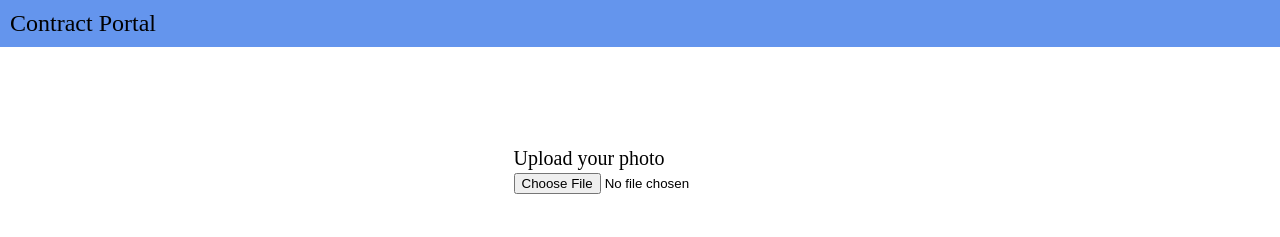
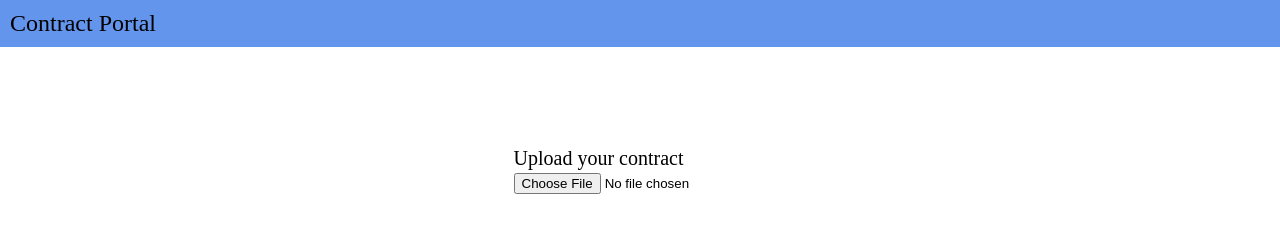
Before and after one commit to barry800414/react-google-oauth-example, a React (Create React App) app in the folder implicit_flow/: page / in a window 1280 px wide. Shown: the top 237 px of the page. Built offline with nearby package versions, Linux system fonts and the light colour scheme; sample sign-in values are in the browser's storage.

Commit message:
updatw wording

```diff
--- a/implicit_flow/src/App.js
+++ b/implicit_flow/src/App.js
@@ -83,7 +83,7 @@ function App() {
         {!accessToken ?
           <button onClick={googleOauth2SignIn}> Authorize to link your google drive </button> :
           <div>
-            <div>Upload your photo</div>
+            <div>Upload your contract</div>
             <input type="file" id="file_input" onChange={requestToUploadFile}/>
           </div>
         }
```
